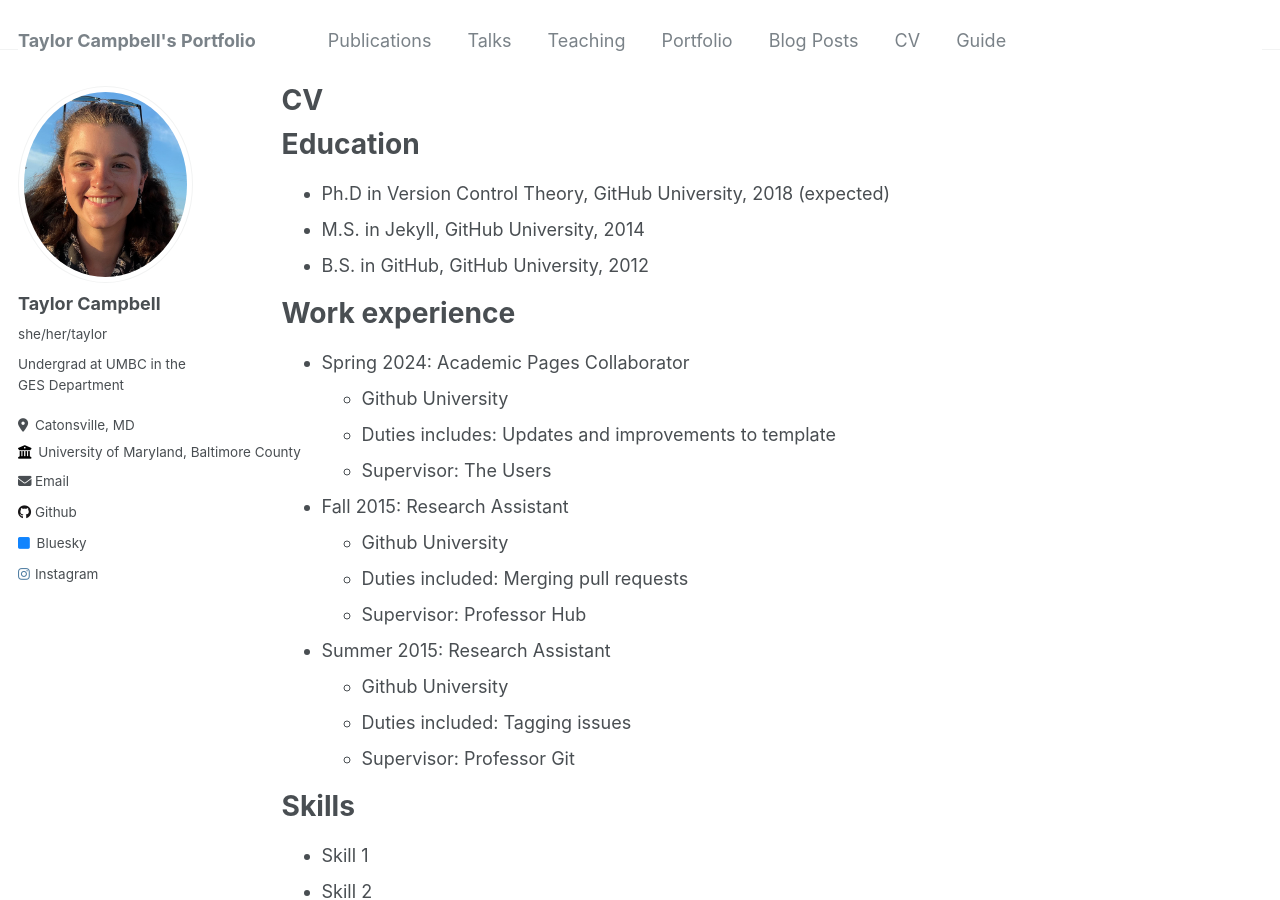
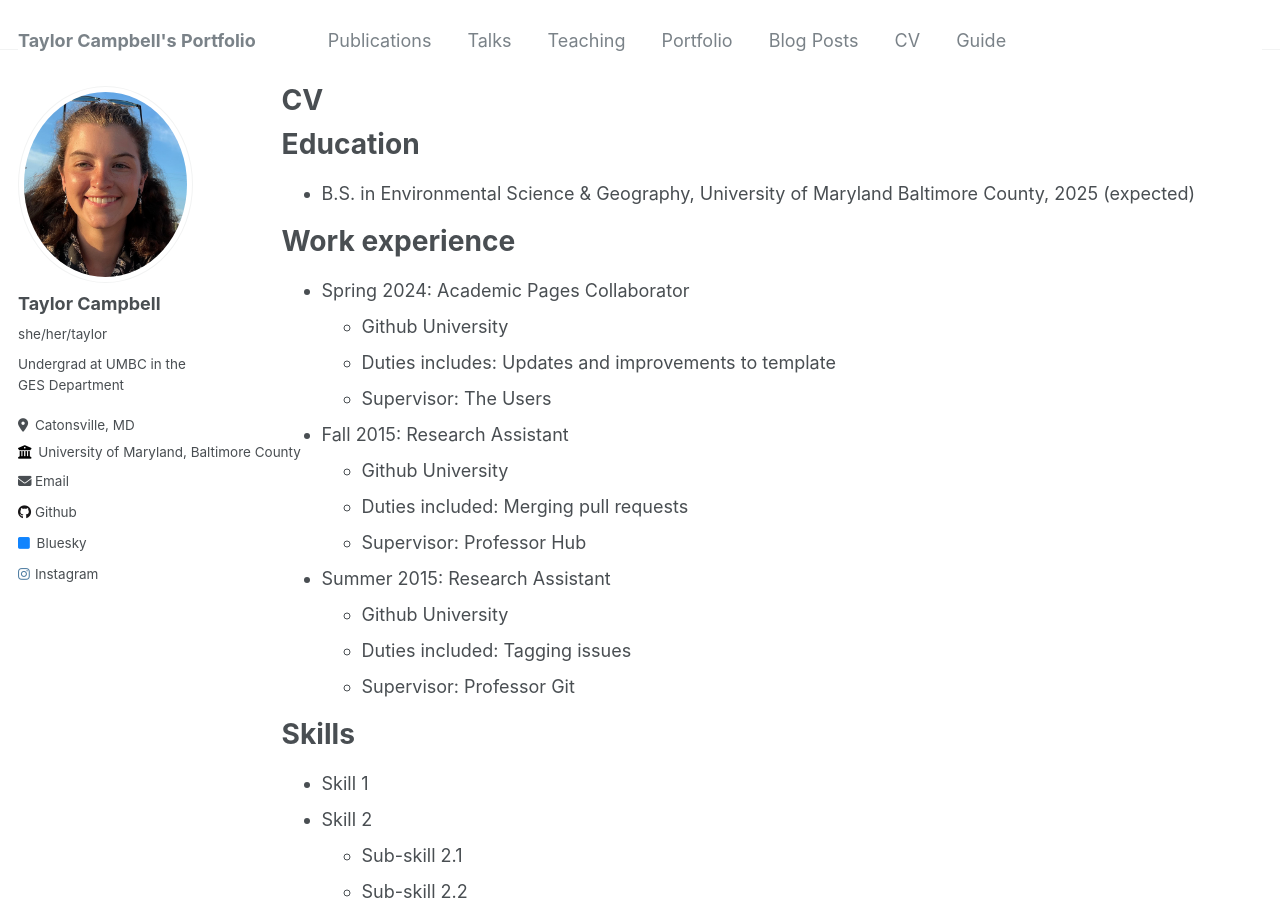
Before and after one commit to taylorc4/taylorc4.github.io, a Jekyll site: the page built from _pages/cv.md, in a window 1280 px wide and 900 px high. Built offline with Jekyll 4.4.1, drawn with Linux system fonts in a browser that asks for light colours.

Commit message:
Update cv.md

```diff
--- a/_pages/cv.md
+++ b/_pages/cv.md
@@ -11,9 +11,7 @@
 
 Education
 ======
-* Ph.D in Version Control Theory, GitHub University, 2018 (expected)
-* M.S. in Jekyll, GitHub University, 2014
-* B.S. in GitHub, GitHub University, 2012
+* B.S. in Environmental Science & Geography, University of Maryland Baltimore County, 2025 (expected)
 
 Work experience
 ======
```
